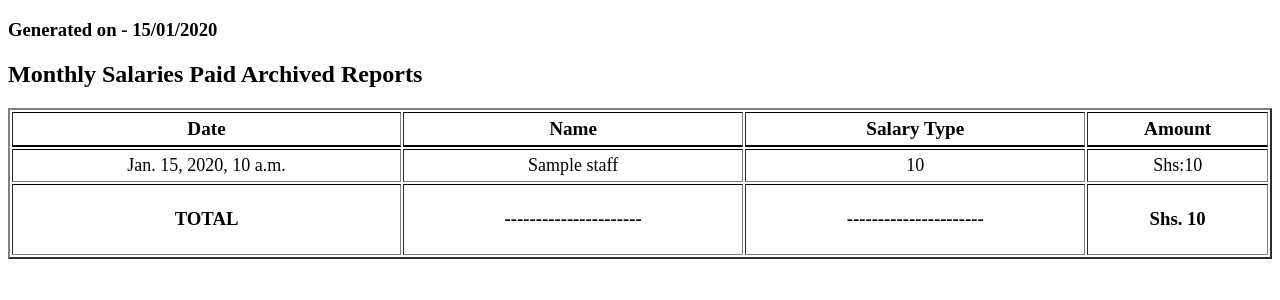
After one commit to Dihfahsih1/Inventory-Management-System, a Django app: template dashboard/templates/salaryarchivepdf.html in a window 1280 px wide. The commit adds this page. Shown: the top 300 px of the page. Run offline with Django 3.2, Linux system fonts and the light colour scheme; the template is opened without the code that fills it: most values are stand-ins (such as "Sample title", 1, 10 or a date in 2020).

Commit message:
New Changes
Signed-off-by: Mugoya Dihfahsih <34502352+Dihfahsih1@users.noreply.github.com>

```diff
--- a/dashboard/templates/expenditureindex.html
+++ b/dashboard/templates/expenditureindex.html
@@ -1,6 +1,7 @@
 {% extends 'base.html' %}
 {% block body %}
-  <h2>Financial reports</h2>
+    <br>
+    <h2>Main Expenditure Report for the month of {{ month }}</h2><br>
     <nav class="nav navbar-expand">
       <ul class="navbar-nav mr-auto">
 
--- /dev/null
+++ b/dashboard/templates/salaryarchivepdf.html
@@ -0,0 +1,99 @@
+<!doctype html>
+<html>
+<head>
+    <meta charset="utf-8">
+    <title>Salaries Report</title>
+    <style type="text/css">
+        @page {
+            size: A4;
+            margin: 1cm;
+        }
+
+        .table {
+            width: 100%;
+            max-width: 100%;
+            margin-bottom: 5px;
+            background-color: #fff;
+        }
+
+        .table th,
+        .table td {
+            padding: 5px;
+            vertical-align: top;
+            border-top: 1px solid #000;
+            text-align: center;
+        }
+
+        .table thead th {
+            vertical-align: bottom;
+            border-bottom: 2px solid #000;
+        }
+
+        .table tbody + tbody {
+            border-top: 2px solid #000;
+        }
+
+        .table .table {
+            background-color: #fff;
+        }
+
+        .list-group {
+            display: block;
+            width: 100%;
+            list-style: none;
+            margin-top: 15px;
+            margin-bottom: 15px;
+        }
+
+        .list-group p {
+            width: 100%;
+            height: 20px;
+            line-height: 20px;
+            list-style: none;
+            font-size: 1.1em;
+        }
+    </style>
+</head>
+<body>
+
+<div class="container">
+    <div class="card">
+        <div class="card-header">
+            <h3>Generated on - {{ today | date:"d/m/Y" }}</h3>
+        </div>
+        <div class="list-group">
+            <h2 style="align-content:center"> Monthly Salaries Paid Archived Reports</h2>
+        </div>
+
+        <table class="table" border="2">
+            <thead>
+            <tr style="font-size:larger">
+                <th>Date</th>
+                <th>Name</th>
+                <th>Salary Type</th>
+                <th>Amount</th>
+            </tr>
+            </thead>
+            <tbody>
+            {% for salary in salaries %}
+                <tr style="font-size:large">
+                    <td>{{ salary.Date }}</td>
+                    <td>{{ salary.Staff }}</td>
+                    <td>{{ salary.Salary_Type }}</td>
+                    <td>Shs:{{ salary.Amount }}</td>
+
+                </tr>
+            {% endfor %}
+            <tr>
+                <td class="jumbotron"><h3>TOTAL</h3></td>
+                <td class="jumbotron"><h3>----------------------</h3></td>
+                <td class="jumbotron"><h3>----------------------</h3></td>
+                <td class="jumbotron"><h3>Shs. {{ total }}</h3></td>
+            </tr>
+            </tbody>
+        </table>
+    </div>
+</div>
+
+</body>
+</html>
--- a/dashboard/templates/sundryindex.html
+++ b/dashboard/templates/sundryindex.html
@@ -1,7 +1,8 @@
 {% extends 'base.html' %}
 {% block body %}
-
-    <h2>Financial reports</h2>
+    <br>
+    <h2>Small Expenses Report for the month of {{ month }}</h2>
+    <br>
     <nav class="nav navbar-expand">
       <ul class="navbar-nav mr-auto">
 
```
Also changed, not shown: dashboard/templates/base.html (+6 -1 lines), dashboard/templates/expenditurearchivepdf.html (added, +101 -0 lines), dashboard/templates/salaryindex.html (+8 -4 lines), dashboard/templates/sundryarchivepdf.html (added, +99 -0 lines), dashboard/urls.py (+8 -3 lines), dashboard/views.py (+96 -21 lines), db.sqlite3.
